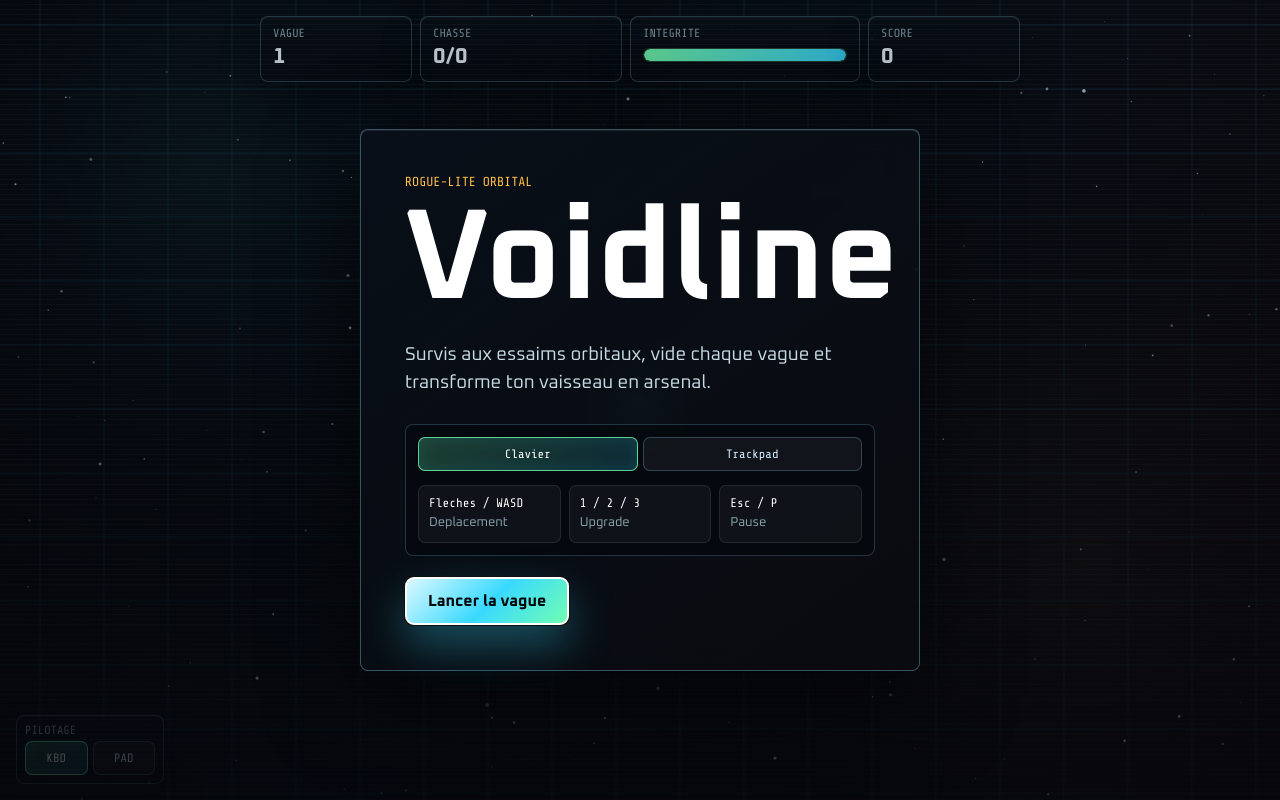
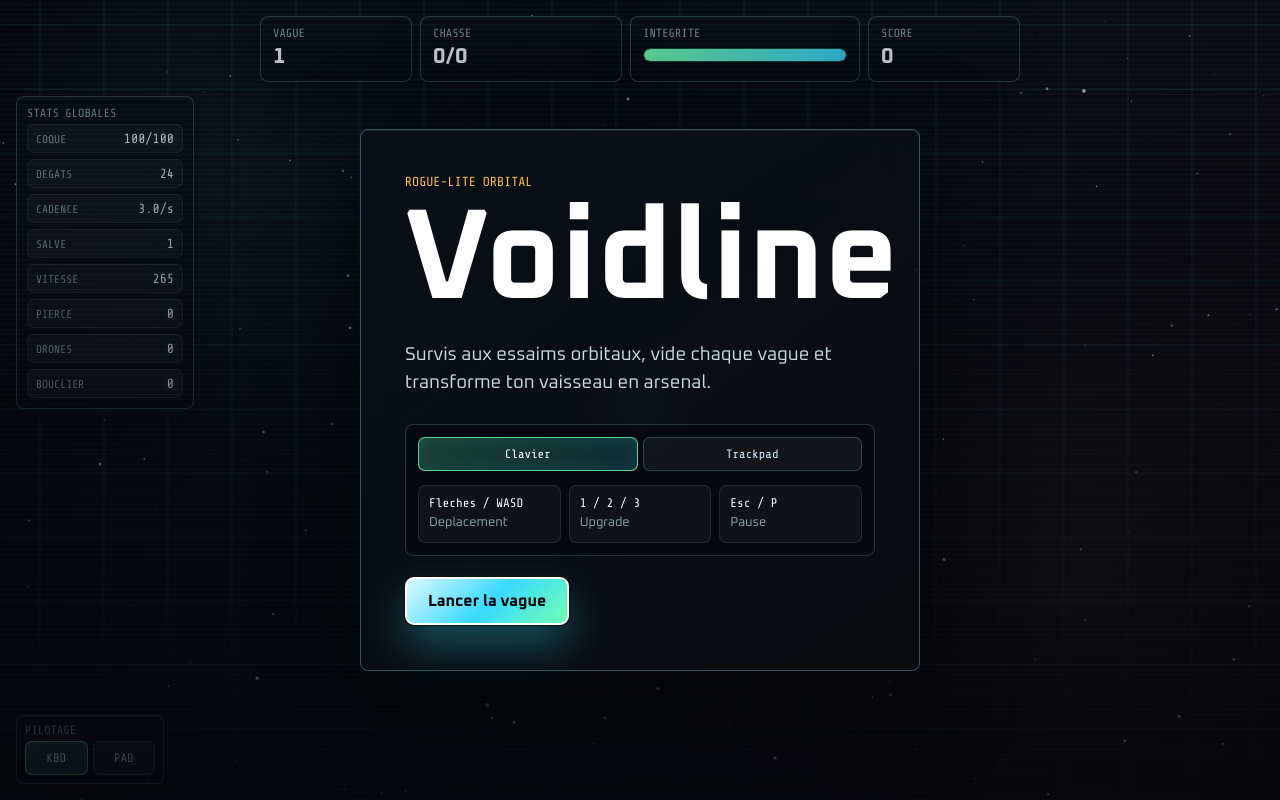
Before and after one commit to The-Vibe-Company/voidline, a plain HTML site: page index.html in a window 1280 px wide. Drawn offline with nearby package versions, Linux system fonts and the light colour scheme.

Commit message:
feat(ui): show global ship stats

```diff
--- a/index.html
+++ b/index.html
@@ -37,6 +37,44 @@
           <strong id="scoreValue">0</strong>
         </div>
       </section>
+
+      <aside class="stats-panel" aria-label="Stats globales du vaisseau">
+        <span class="hud-label">Stats globales</span>
+        <dl class="stats-grid">
+          <div>
+            <dt>Coque</dt>
+            <dd id="statHull">100/100</dd>
+          </div>
+          <div>
+            <dt>Degats</dt>
+            <dd id="statDamage">24</dd>
+          </div>
+          <div>
+            <dt>Cadence</dt>
+            <dd id="statFireRate">3.0/s</dd>
+          </div>
+          <div>
+            <dt>Salve</dt>
+            <dd id="statVolley">1</dd>
+          </div>
+          <div>
+            <dt>Vitesse</dt>
+            <dd id="statSpeed">265</dd>
+          </div>
+          <div>
+            <dt>Pierce</dt>
+            <dd id="statPierce">0</dd>
+          </div>
+          <div>
+            <dt>Drones</dt>
+            <dd id="statDrones">0</dd>
+          </div>
+          <div>
+            <dt>Bouclier</dt>
+            <dd id="statShield">0</dd>
+          </div>
+        </dl>
+      </aside>
 
       <nav class="control-dock" aria-label="Mode de pilotage">
         <span class="hud-label">Pilotage</span>
--- a/src/game.js
+++ b/src/game.js
@@ -7,6 +7,16 @@ const hud = {
   target: document.querySelector("#targetValue"),
   score: document.querySelector("#scoreValue"),
   health: document.querySelector("#healthBar"),
+  stats: {
+    hull: document.querySelector("#statHull"),
+    damage: document.querySelector("#statDamage"),
+    fireRate: document.querySelector("#statFireRate"),
+    volley: document.querySelector("#statVolley"),
+    speed: document.querySelector("#statSpeed"),
+    pierce: document.querySelector("#statPierce"),
+    drones: document.querySelector("#statDrones"),
+    shield: document.querySelector("#statShield"),
+  },
   loadout: document.querySelector("#loadout"),
   startOverlay: document.querySelector("#startOverlay"),
   upgradeOverlay: document.querySelector("#upgradeOverlay"),
@@ -1173,6 +1183,21 @@ function updateHud() {
     hpPct > 0.38
       ? "linear-gradient(90deg, #72ffb1, #39d9ff)"
       : "linear-gradient(90deg, #ff5a69, #ffbf47)";
+  updateStats();
+}
+
+function updateStats() {
+  hud.stats.hull.textContent = `${Math.max(0, Math.ceil(player.hp))}/${Math.round(player.maxHp)}`;
+  hud.stats.damage.textContent = Math.round(player.damage);
+  hud.stats.fireRate.textContent = `${player.fireRate.toFixed(1)}/s`;
+  hud.stats.volley.textContent = player.projectileCount;
+  hud.stats.speed.textContent = Math.round(player.speed);
+  hud.stats.pierce.textContent = player.pierce;
+  hud.stats.drones.textContent = player.drones;
+  hud.stats.shield.textContent =
+    player.shieldMax > 0
+      ? `${Math.max(0, Math.ceil(player.shield))}/${Math.round(player.shieldMax)}`
+      : "0";
 }
 
 function updateLoadout() {
--- a/styles.css
+++ b/styles.css
@@ -68,6 +68,7 @@ button {
 }
 
 .hud-panel,
+.stats-panel,
 .control-dock,
 .loadout {
   border: 1px solid var(--line);
@@ -150,6 +151,58 @@ button {
   font-family: "Share Tech Mono", ui-monospace, monospace;
   font-size: 0.75rem;
   box-shadow: inset 0 0 14px color-mix(in srgb, var(--tier-color, #39d9ff) 14%, transparent);
+}
+
+.stats-panel {
+  position: absolute;
+  z-index: 4;
+  top: 96px;
+  left: 16px;
+  width: 178px;
+  padding: 10px;
+  border-radius: 8px;
+  pointer-events: none;
+}
+
+.stats-grid {
+  display: grid;
+  gap: 6px;
+  margin: 0;
+}
+
+.stats-grid div {
+  display: grid;
+  grid-template-columns: minmax(0, 1fr) auto;
+  gap: 8px;
+  align-items: baseline;
+  min-height: 28px;
+  padding: 6px 8px;
+  border: 1px solid rgba(255, 255, 255, 0.08);
+  border-radius: 7px;
+  background: rgba(255, 255, 255, 0.045);
+}
+
+.stats-grid dt,
+.stats-grid dd {
+  margin: 0;
+}
+
+.stats-grid dt {
+  overflow: hidden;
+  color: var(--muted);
+  font-family: "Share Tech Mono", ui-monospace, monospace;
+  font-size: 0.7rem;
+  text-overflow: ellipsis;
+  text-transform: uppercase;
+  white-space: nowrap;
+}
+
+.stats-grid dd {
+  color: #eef8ff;
+  font-family: "Share Tech Mono", ui-monospace, monospace;
+  font-size: 0.83rem;
+  text-align: right;
+  text-shadow: 0 0 12px rgba(57, 217, 255, 0.28);
 }
 
 .control-dock {
@@ -442,6 +495,16 @@ h2 {
     padding: 8px 10px;
   }
 
+  .stats-panel {
+    top: auto;
+    bottom: 86px;
+    width: min(252px, calc(100vw - 16px));
+  }
+
+  .stats-grid {
+    grid-template-columns: repeat(2, minmax(0, 1fr));
+  }
+
   .upgrade-grid {
     grid-template-columns: 1fr;
     max-height: 62vh;
@@ -484,8 +547,13 @@ h2 {
     min-width: 0;
   }
 
+  .stats-panel {
+    left: 8px;
+    bottom: 86px;
+  }
+
   .loadout {
     right: 8px;
-    bottom: 86px;
+    bottom: 206px;
   }
 }
```
Also changed, not shown: README.md.
